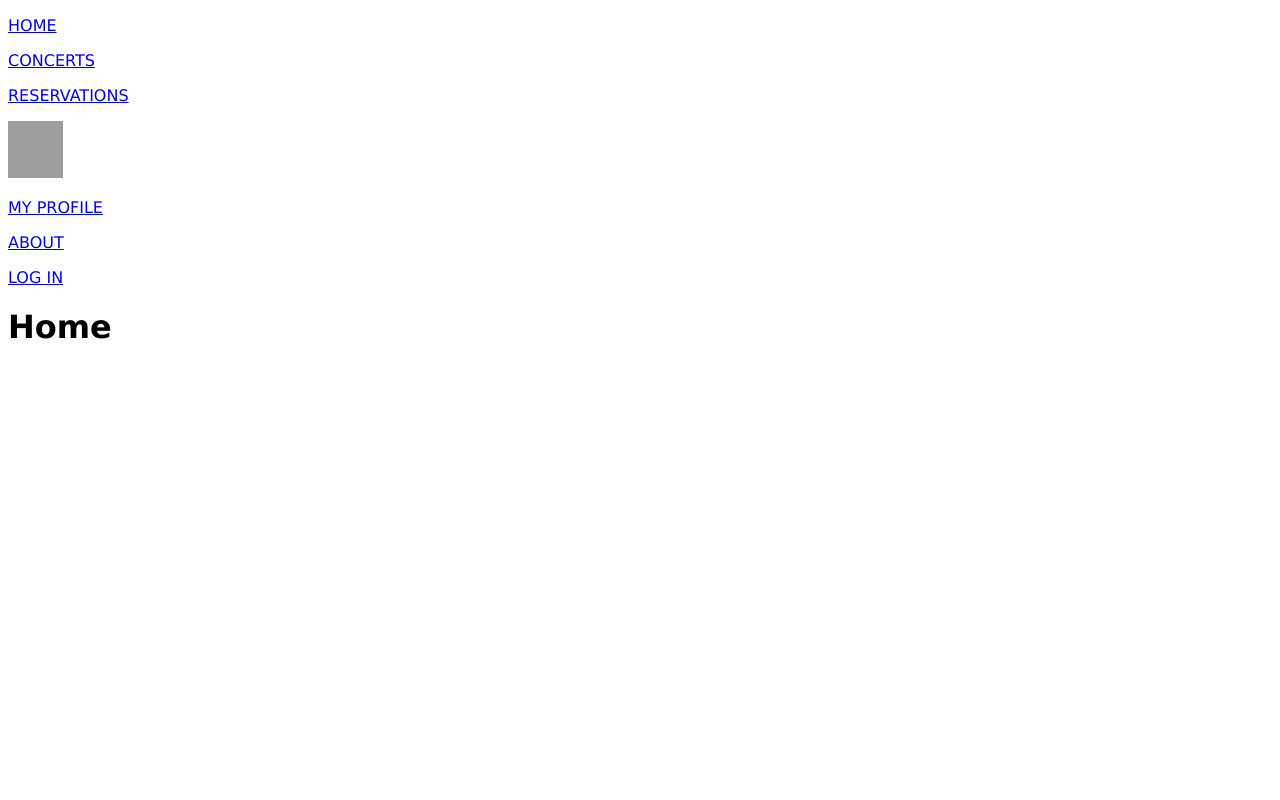
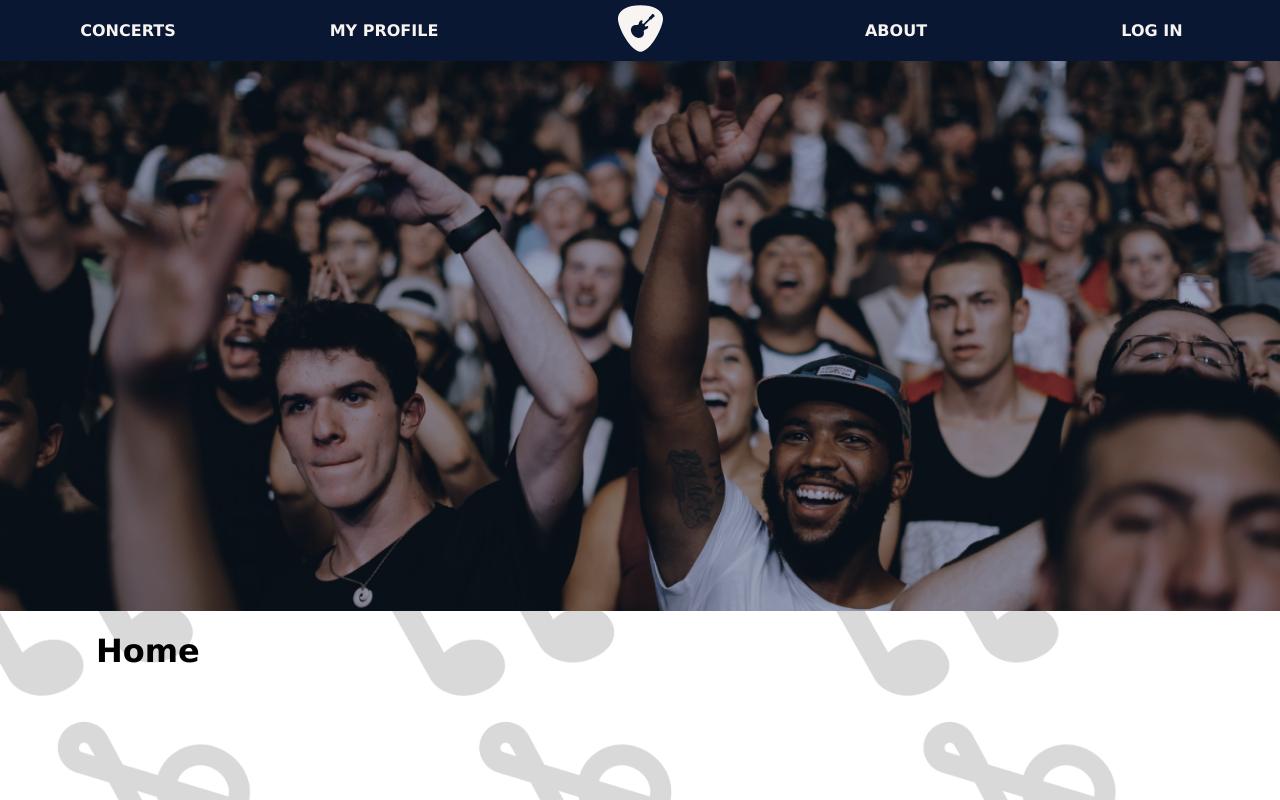
Before and after one commit to vorDa123/Zavrsni_Rad_dkuharic, a Vue app in the folder Koncertus/: page / in a window 1280 px wide. Built offline with nearby package versions, Linux system fonts and the light colour scheme; grey boxes are pictures that could not be loaded.

Commit message:
Started home page
made navigation bar and hero image on home page

```diff
--- a/Koncertus/src/App.vue
+++ b/Koncertus/src/App.vue
@@ -4,29 +4,25 @@ import { RouterLink, RouterView } from "vue-router";
 
 <template>
   <nav>
-    <p>
-      <RouterLink to="/">HOME</RouterLink>
-    </p>
-    <p>
-      <RouterLink to="/concerts">CONCERTS</RouterLink>
-    </p>
-    <p>
-      <RouterLink to="/reservations">RESERVATIONS</RouterLink>
-    </p>
-    <p>
-      <RouterLink to="/">
-        <img src="@/assets/img/logo.png" alt="" width="55" height="57" />
-      </RouterLink>
-    </p>
-    <p>
-      <RouterLink to="/profile">MY PROFILE</RouterLink>
-    </p>
-    <p>
-      <RouterLink to="/about">ABOUT</RouterLink>
-    </p>
-    <p>
-      <RouterLink to="/login">LOG IN</RouterLink>
-    </p>
+    <ul>
+      <li>
+        <RouterLink to="/concerts">CONCERTS</RouterLink>
+      </li>
+      <li>
+        <RouterLink to="/profile">MY PROFILE</RouterLink>
+      </li>
+      <li>
+        <RouterLink to="/">
+          <img src="@/assets/img/Logo.svg" alt="" width="45" height="47" />
+        </RouterLink>
+      </li>
+      <li>
+        <RouterLink to="/about">ABOUT</RouterLink>
+      </li>
+      <li>
+        <RouterLink to="/login">LOG IN</RouterLink>
+      </li>
+    </ul>
   </nav>
 
   <RouterView />
--- a/Koncertus/src/assets/styles.css
+++ b/Koncertus/src/assets/styles.css
@@ -1,3 +1,53 @@
 * {
     font-family: Verdana, Geneva, Tahoma, sans-serif;
 }
+
+body {
+    margin: 0 !important;
+    background-image: url("@/assets/img/slikabg.png");
+    background-size: cover;
+    background-repeat: repeat;
+}
+
+nav {
+    width: 100%;
+    background-color: #0A1733;
+}
+
+nav ul {
+    list-style-type: none;
+    margin: 0;
+    padding: 0;
+    overflow: hidden;
+}
+
+nav ul li {
+    display: inline-block;
+    text-align: center;
+    vertical-align: middle;
+    width: 20%;
+}
+
+nav ul li a {
+    display: block;
+    padding: 5px;
+    color: #F7F4F2;
+    font-weight: bold;
+}
+
+a {
+    text-decoration: none;
+}
+
+.wrapper {
+    max-width: 85%;
+    margin: 0 auto;
+}
+
+#coverImage {
+    width: 100%;
+    height: 550px;
+    background-image: url("@/assets/img/Home_Hero.png");
+    background-size: cover;
+    background-repeat: no-repeat;
+}
--- a/Koncertus/src/views/AboutPage.vue
+++ b/Koncertus/src/views/AboutPage.vue
@@ -1,3 +1,5 @@
 <template>
-  <h1>About</h1>
+  <div class="wrapper">
+    <h1>About</h1>
+  </div>
 </template>
--- a/Koncertus/src/views/ConcertsPage.vue
+++ b/Koncertus/src/views/ConcertsPage.vue
@@ -1,3 +1,5 @@
 <template>
-  <h1>Concerts</h1>
+  <div class="wrapper">
+    <h1>Concerts</h1>
+  </div>
 </template>
--- a/Koncertus/src/views/HomePage.vue
+++ b/Koncertus/src/views/HomePage.vue
@@ -1,3 +1,6 @@
 <template>
-  <h1>Home</h1>
+  <div id="coverImage"></div>
+  <div class="wrapper">
+    <h1>Home</h1>
+  </div>
 </template>
--- a/Koncertus/src/views/LoginPage.vue
+++ b/Koncertus/src/views/LoginPage.vue
@@ -1,3 +1,5 @@
 <template>
-<h1>Login</h1>
+  <div class="wrapper">
+    <h1>Login</h1>
+  </div>
 </template>
--- a/Koncertus/src/views/ProfilePage.vue
+++ b/Koncertus/src/views/ProfilePage.vue
@@ -1,3 +1,5 @@
 <template>
-  <h1>Profile</h1>
+  <div class="wrapper">
+    <h1>Profile</h1>
+  </div>
 </template>
--- a/Koncertus/src/views/RegisterPage.vue
+++ b/Koncertus/src/views/RegisterPage.vue
@@ -1,3 +1,5 @@
 <template>
-  <h1>Register</h1>
+  <div class="wrapper">
+    <h1>Register</h1>
+  </div>
 </template>
--- a/Koncertus/src/views/ReservationsPage.vue
+++ b/Koncertus/src/views/ReservationsPage.vue
@@ -1,3 +1,5 @@
 <template>
-  <h1>Reservations</h1>
+  <div class="wrapper">
+    <h1>Reservations</h1>
+  </div>
 </template>
```
Also changed, not shown: Koncertus/src/assets/img/Logo.svg (added).
